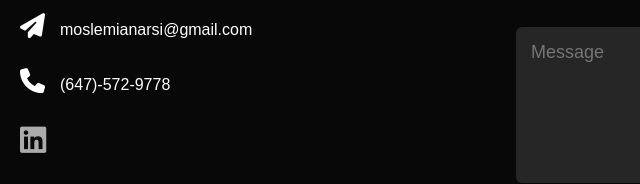
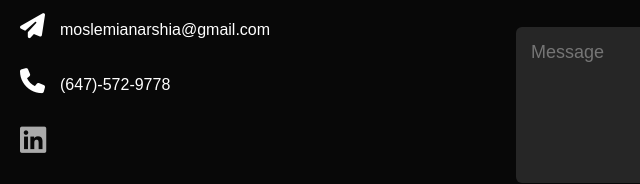
Before and after one commit to amoslemian/portfolio, a plain HTML site: page Index.html in a window 1280 px wide. Shown: the part 2415-2599 px from the top of the page, 0-640 px from the left. Drawn offline with Linux system fonts and the light colour scheme.

Commit message:
Update Index.html
fixed the email mistake

```diff
--- a/Index.html
+++ b/Index.html
@@ -137,7 +137,7 @@
             <div class="contact-left">
 
                 <h1 class="sub-title">Contact Me</h1>
-                <p><i class="fa-solid fa-paper-plane"></i>moslemianarsi@gmail.com</p>
+                <p><i class="fa-solid fa-paper-plane"></i>moslemianarshia@gmail.com</p>
                 <p><i class="fa-solid fa-phone"></i>(647)-572-9778</p>
                 <div class="social-icons">
                     <a href="https://www.linkedin.com/in/arshia-moslemian-229870256/"><i class="fa-brands fa-linkedin"></i></a>
```
